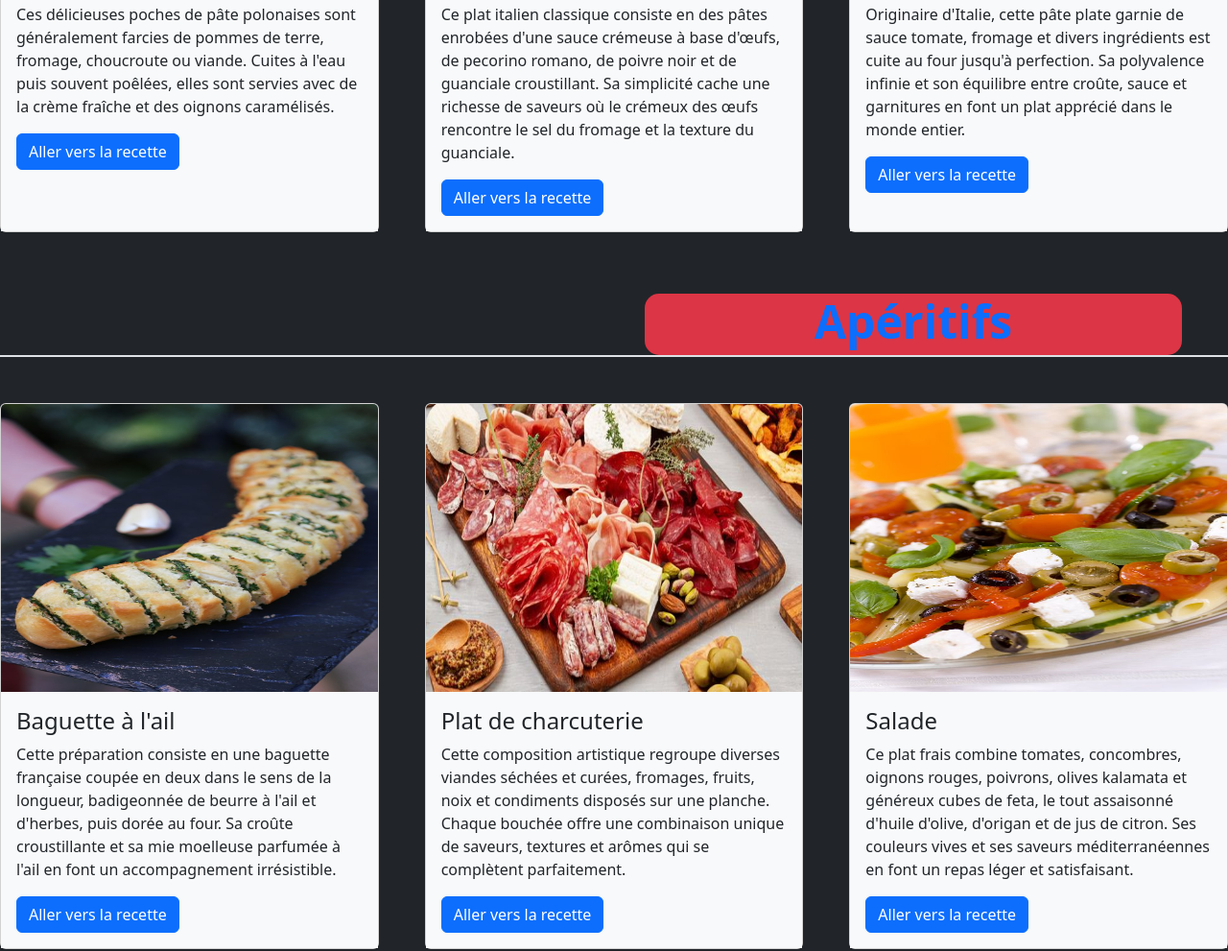
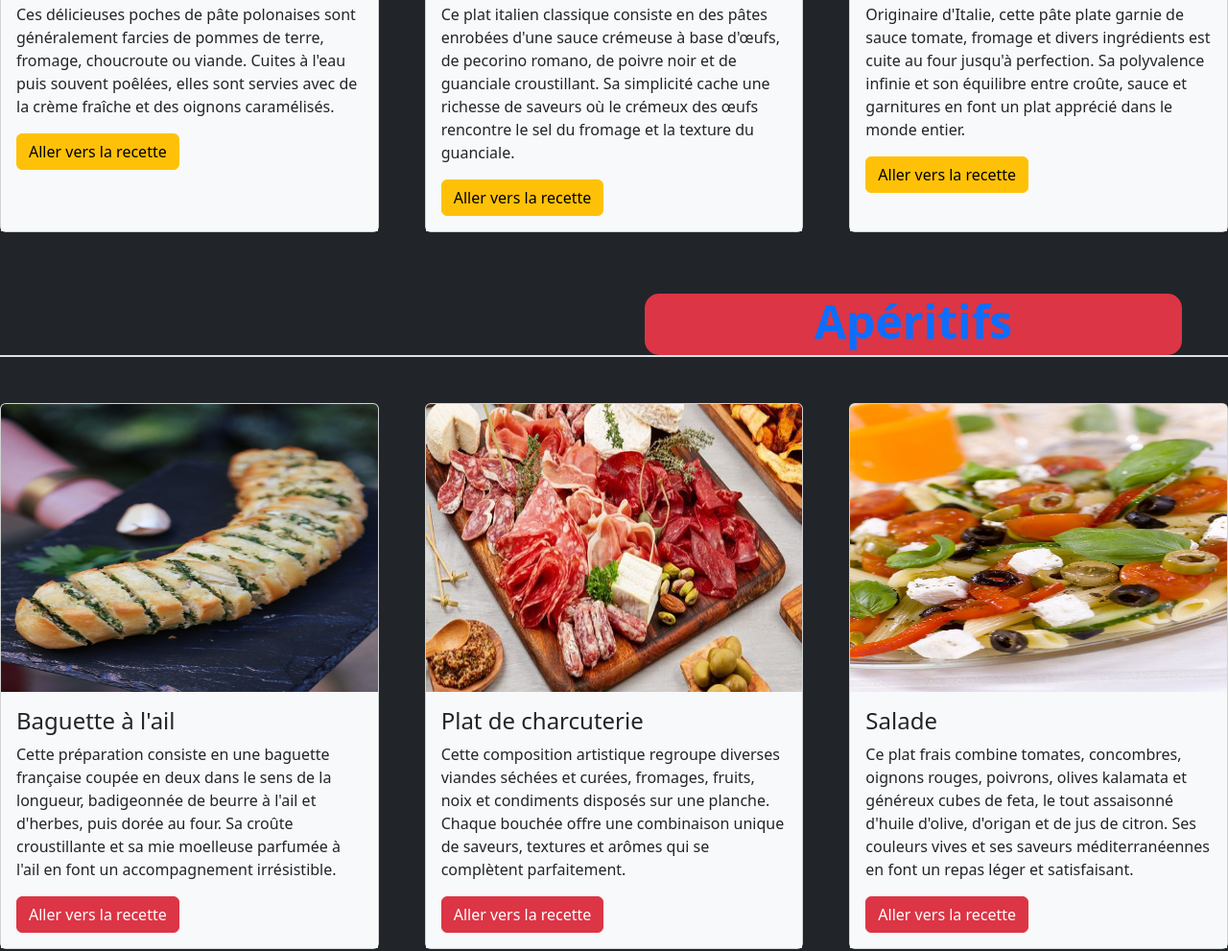
Before and after one commit to ME0WGE/livre-des-recettes, a plain HTML site: page public/pages/recettes.html in a window 1280 px wide. Shown: the part 561-1552 px from the top of the page at 96% size. Drawn offline with nearby package versions, Linux system fonts and the light colour scheme.

Commit message:
changed btn colors

```diff
--- a/public/pages/recettes.html
+++ b/public/pages/recettes.html
@@ -121,7 +121,7 @@
                 <p class="card-text">
                   Ces délicieuses poches de pâte polonaises sont généralement farcies de pommes de terre, fromage, choucroute ou viande. Cuites à l'eau puis souvent poêlées, elles sont servies avec de la crème fraîche et des oignons caramélisés.
                 </p>
-                <a href="../pages/pierogi.html" class="btn btn-primary">Aller vers la recette</a>
+                <a href="../pages/pierogi.html" class="btn btn-warning">Aller vers la recette</a>
               </div>
             </div>
             <div class="card" >
@@ -135,7 +135,7 @@
                 <p class="card-text">
                   Ce plat italien classique consiste en des pâtes enrobées d'une sauce crémeuse à base d'œufs, de pecorino romano, de poivre noir et de guanciale croustillant. Sa simplicité cache une richesse de saveurs où le crémeux des œufs rencontre le sel du fromage et la texture du guanciale.
                 </p>
-                <a href="../pages/carbonara.html" class="btn btn-primary">Aller vers la recette</a>
+                <a href="../pages/carbonara.html" class="btn btn-warning">Aller vers la recette</a>
               </div>
             </div>
             <div class="card" >
@@ -149,7 +149,7 @@
                 <p class="card-text">
                   Originaire d'Italie, cette pâte plate garnie de sauce tomate, fromage et divers ingrédients est cuite au four jusqu'à perfection. Sa polyvalence infinie et son équilibre entre croûte, sauce et garnitures en font un plat apprécié dans le monde entier.
                 </p>
-                <a href="../pages/pizza.html" class="btn btn-primary">Aller vers la recette</a>
+                <a href="../pages/pizza.html" class="btn btn-warning">Aller vers la recette</a>
               </div>
             </div>
           </section>
@@ -172,7 +172,7 @@
                 <p class="card-text">
                   Cette préparation consiste en une baguette française coupée en deux dans le sens de la longueur, badigeonnée de beurre à l'ail et d'herbes, puis dorée au four. Sa croûte croustillante et sa mie moelleuse parfumée à l'ail en font un accompagnement irrésistible.
                 </p>
-                <a href="../pages/ail.html" class="btn btn-primary">Aller vers la recette</a>
+                <a href="../pages/ail.html" class="btn btn-danger">Aller vers la recette</a>
               </div>
             </div>
             <div class="card" >
@@ -186,7 +186,7 @@
                 <p class="card-text">
                   Cette composition artistique regroupe diverses viandes séchées et curées, fromages, fruits, noix et condiments disposés sur une planche. Chaque bouchée offre une combinaison unique de saveurs, textures et arômes qui se complètent parfaitement.
                 </p>
-                <a href="../pages/charcutrie.html" class="btn btn-primary">Aller vers la recette</a>
+                <a href="../pages/charcutrie.html" class="btn btn-danger">Aller vers la recette</a>
               </div>
             </div>
             <div class="card" >
@@ -200,7 +200,7 @@
                 <p class="card-text">
                   Ce plat frais combine tomates, concombres, oignons rouges, poivrons, olives kalamata et généreux cubes de feta, le tout assaisonné d'huile d'olive, d'origan et de jus de citron. Ses couleurs vives et ses saveurs méditerranéennes en font un repas léger et satisfaisant.
                 </p>
-                <a href="../pages/salade.html" class="btn btn-primary">Aller vers la recette</a>
+                <a href="../pages/salade.html" class="btn btn-danger">Aller vers la recette</a>
               </div>
             </div>
           </section>
@@ -223,7 +223,7 @@
                 <p class="card-text">
                   Cette boisson rafraîchissante est préparée à partir de jus de citron fraîchement pressé, d'eau et de sucre, parfois agrémentée de feuilles de menthe ou de tranches d'agrumes. Son équilibre parfait entre acidité et douceur en fait le compagnon idéal des chaudes journées d'été.
                 </p>
-                <a href="../pages/limonade.html" class="btn btn-primary">Aller vers la recette</a>
+                <a href="../pages/limonade.html" class="btn btn-success">Aller vers la recette</a>
               </div>
             </div>
             <div class="card" >
@@ -237,7 +237,7 @@
                 <p class="card-text">
                   Ce cocktail élégant, rendu célèbre par James Bond, est composé de gin ou de vodka et de vermouth sec, généralement garni d'une olive ou d'un zeste de citron. Sa simplicité sophistiquée et son goût net en font un classique intemporel des bars du monde entier.
                 </p>
-                <a href="../pages/martini.html" class="btn btn-primary">Aller vers la recette</a>
+                <a href="../pages/martini.html" class="btn btn-success">Aller vers la recette</a>
               </div>
             </div>
             <div class="card" >
@@ -251,7 +251,7 @@
                 <p class="card-text">
                   Originaire de Cuba, ce cocktail rafraîchissant mélange rhum blanc, sucre de canne, citron vert, feuilles de menthe fraîche écrasées et eau gazeuse. Ses notes acidulées et mentholées en font une boisson parfaite pour se rafraîchir lors des soirées estivales.
                 </p>
-                <a href="../pages/mojito.html" class="btn btn-primary">Aller vers la recette</a>
+                <a href="../pages/mojito.html" class="btn btn-success">Aller vers la recette</a>
               </div>
             </div>
           </section>
--- a/public/styles/style.css
+++ b/public/styles/style.css
@@ -38,3 +38,9 @@ a:link {
 a:visited {
   color: white;
 }
+:hover {
+  color: white;
+}
+button {
+  border-radius: 10px;
+}
```
